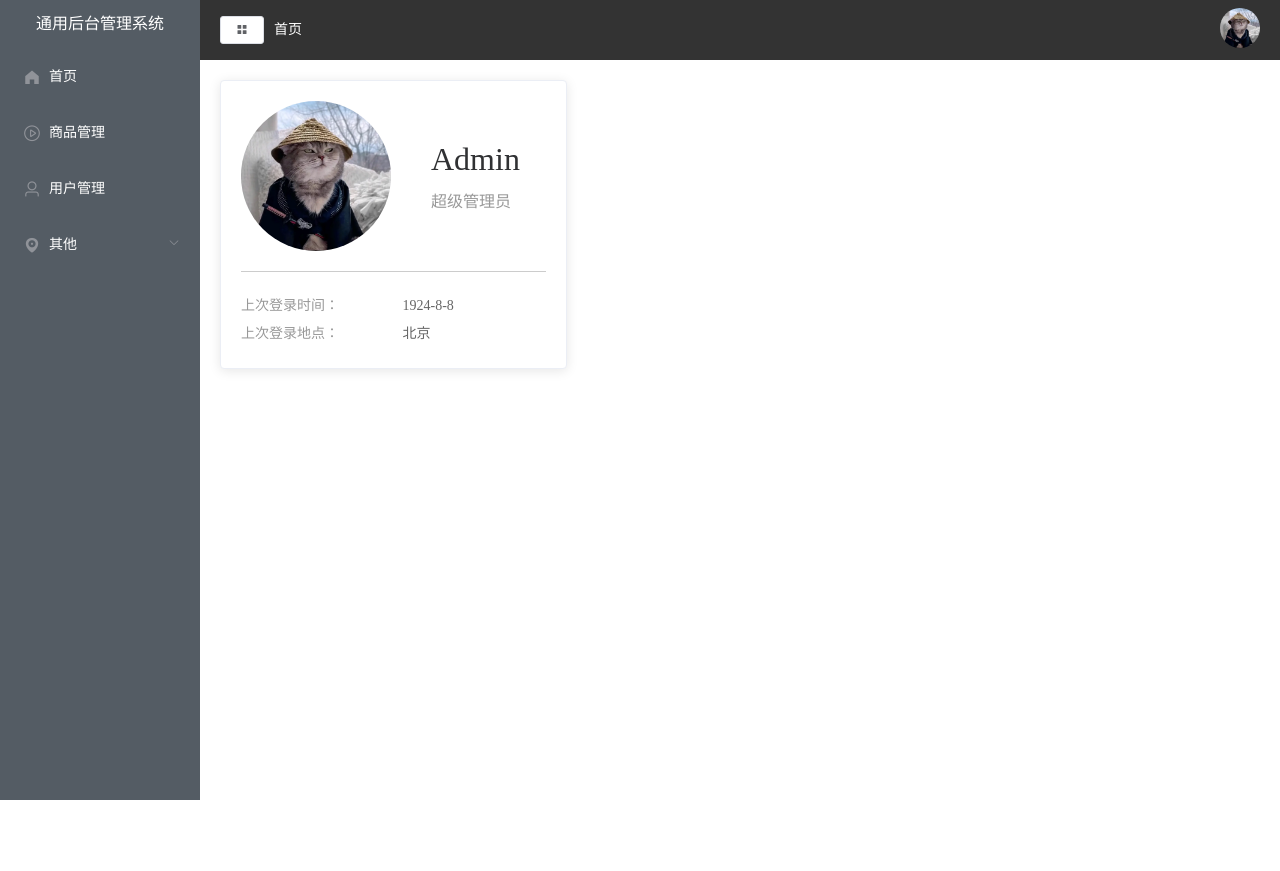
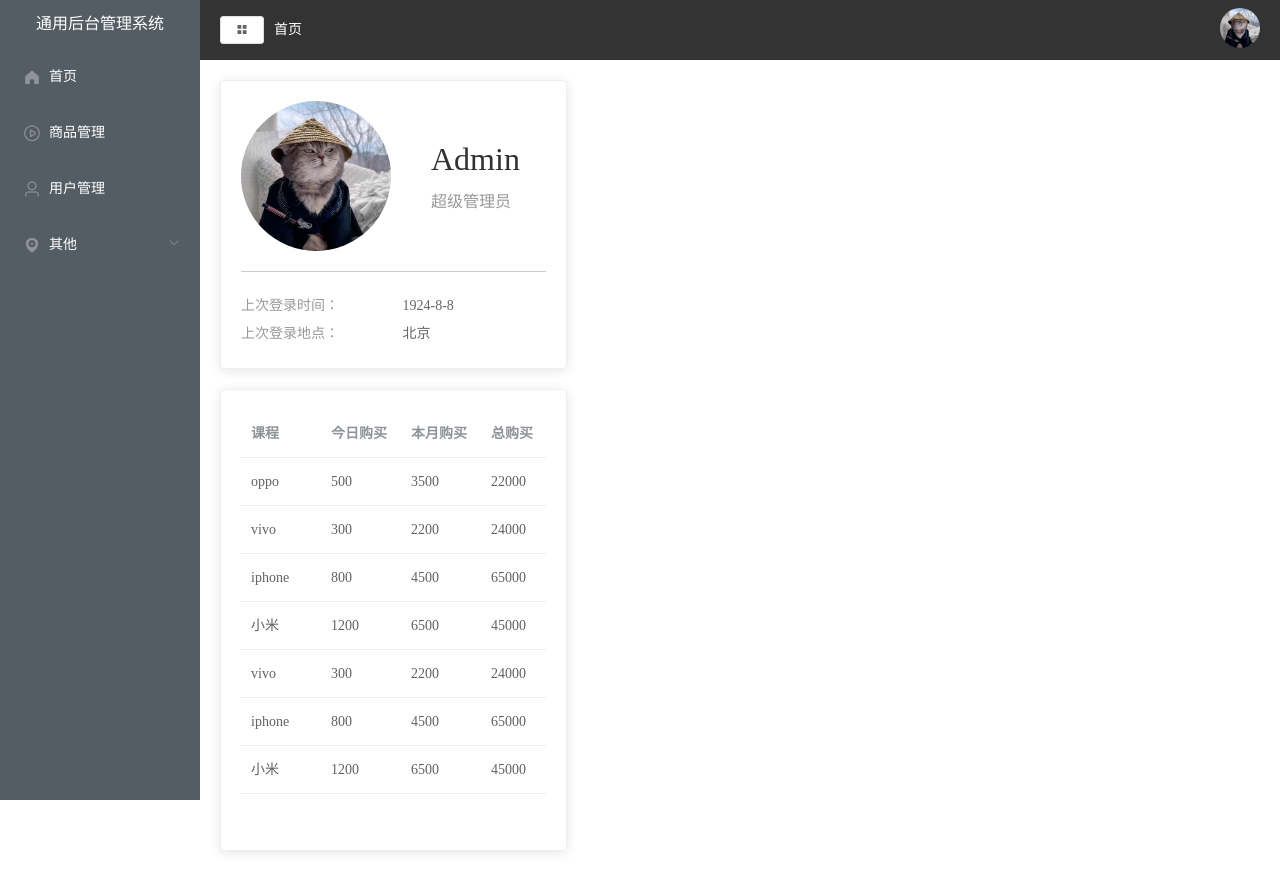
Before and after one commit to shuashua001/manage-man, a Vue app: page / in a window 1280 px wide. Before the commit the page ends 800 px from the top, so only its background shows below. Built offline with nearby package versions, Linux system fonts and the light colour scheme.

Commit message:
home组件，完成购买统计模板组件搭建及样式调整

```diff
--- /dev/null
+++ b/src/views/home/components/purchased.vue
@@ -0,0 +1,75 @@
+<template>
+  <div>
+    <el-card class="buy">
+      <el-table :data="tableData" style="width: 100%">
+        <el-table-column v-for="(val,key) in tableLabel" :prop="key" :label="val" :key="key"></el-table-column>
+      </el-table>
+    </el-card>
+  </div>
+</template>
+
+<script>
+export default {
+  data() {
+    return {
+      tableData: [
+        {
+          name: "oppo",
+          todayBuy: 500,
+          monthBuy: 3500,
+          totalBuy: 22000
+        },
+        {
+          name: "vivo",
+          todayBuy: 300,
+          monthBuy: 2200,
+          totalBuy: 24000
+        },
+        {
+          name: "iphone",
+          todayBuy: 800,
+          monthBuy: 4500,
+          totalBuy: 65000
+        },
+        {
+          name: "小米",
+          todayBuy: 1200,
+          monthBuy: 6500,
+          totalBuy: 45000
+        },
+        {
+          name: "vivo",
+          todayBuy: 300,
+          monthBuy: 2200,
+          totalBuy: 24000
+        },
+        {
+          name: "iphone",
+          todayBuy: 800,
+          monthBuy: 4500,
+          totalBuy: 65000
+        },
+        {
+          name: "小米",
+          todayBuy: 1200,
+          monthBuy: 6500,
+          totalBuy: 45000
+        }
+      ],
+      tableLabel: {
+        name: "课程",
+        todayBuy: "今日购买",
+        monthBuy: "本月购买",
+        totalBuy: "总购买"
+      }
+    };
+  }
+};
+</script>
+
+<style lang="less" scoped>
+.buy {
+  margin-top: 20px;
+  height: 460px;
+}
+</style>
--- a/src/views/home/index.vue
+++ b/src/views/home/index.vue
@@ -3,6 +3,7 @@
     <el-row>
       <el-col :span="8">
         <Userinfo />
+        <Purchased />
       </el-col>
       <el-col :span="16">
         <div class="grid-content bg-purple-light"></div>
@@ -13,9 +14,12 @@
 
 <script>
 import Userinfo from "./components/userinfo.vue";
+import Purchased from "./components/purchased.vue";
+
 export default {
   components: {
-    Userinfo
+    Userinfo,
+    Purchased
   }
 };
 </script>
--- a/vue.config.js
+++ b/vue.config.js
@@ -6,7 +6,7 @@ function resolve(dir) {
 module.exports = defineConfig({
   transpileDependencies: true,
   lintOnSave: false,  //关闭eslint语法
-  configurewebpack: {
+  configureWebpack: {
     resolve: {
       alias: {
         '@': resolve('src'),
```
